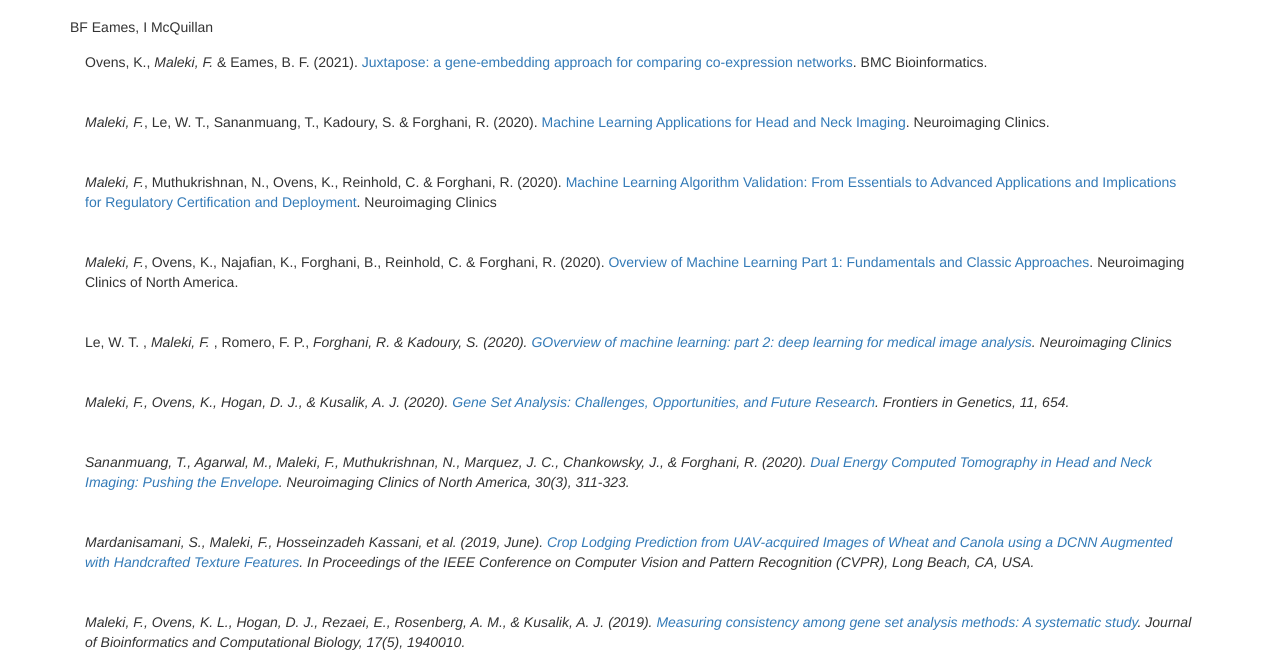
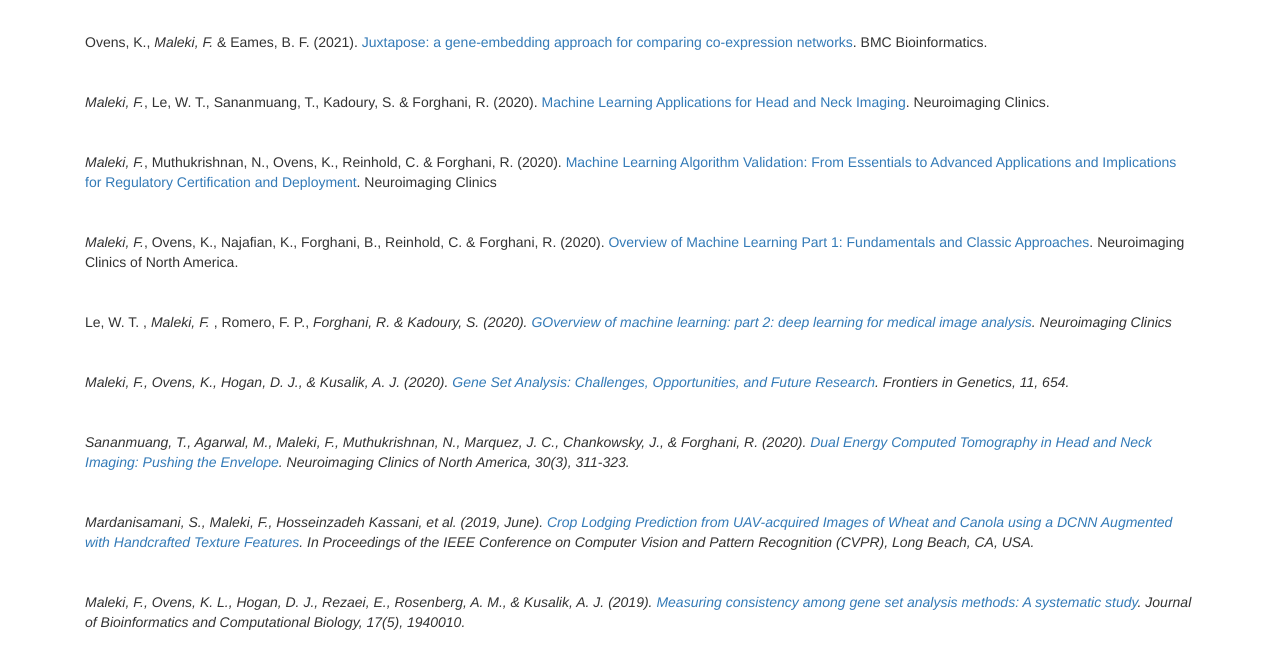
Before and after one commit to FarhadMaleki/FarhadMaleki.github.io, a plain HTML site: page publications.html in a window 1280 px wide. Shown: the part 143-797 px from the top of the page. Drawn offline with Linux system fonts and the light colour scheme.

Commit message:
Fix typo

```diff
--- a/publications.html
+++ b/publications.html
@@ -64,7 +64,7 @@
         </div>
         <!-- /.row -->
         <div class="row">
-        <div class="col-lg-12">  BF Eames, I McQuillan
+        <div class="col-lg-12">
             <p class="panel-body" >Ovens, K., <em>Maleki, F.</em> &amp; Eames, B. F. (2021). <a href="https://link.springer.com/article/10.1186/s12859-021-04055-1">Juxtapose: a gene-embedding approach for comparing co-expression networks</a>. BMC Bioinformatics.</p>
 
             <p class="panel-body" ><em>Maleki, F.</em>, Le, W. T., Sananmuang, T., Kadoury, S. &amp; Forghani, R. (2020). <a href="https://doi.org/10.1016/j.nic.2020.08.003">Machine Learning Applications for Head and Neck Imaging</a>. Neuroimaging Clinics.</p>
```
